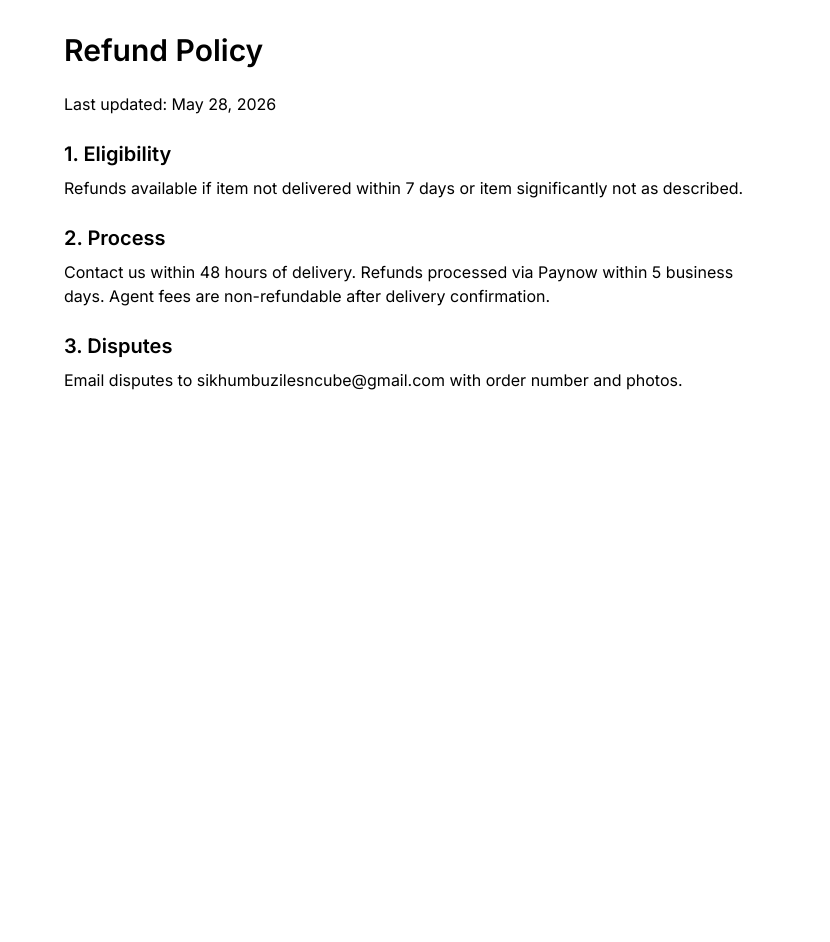
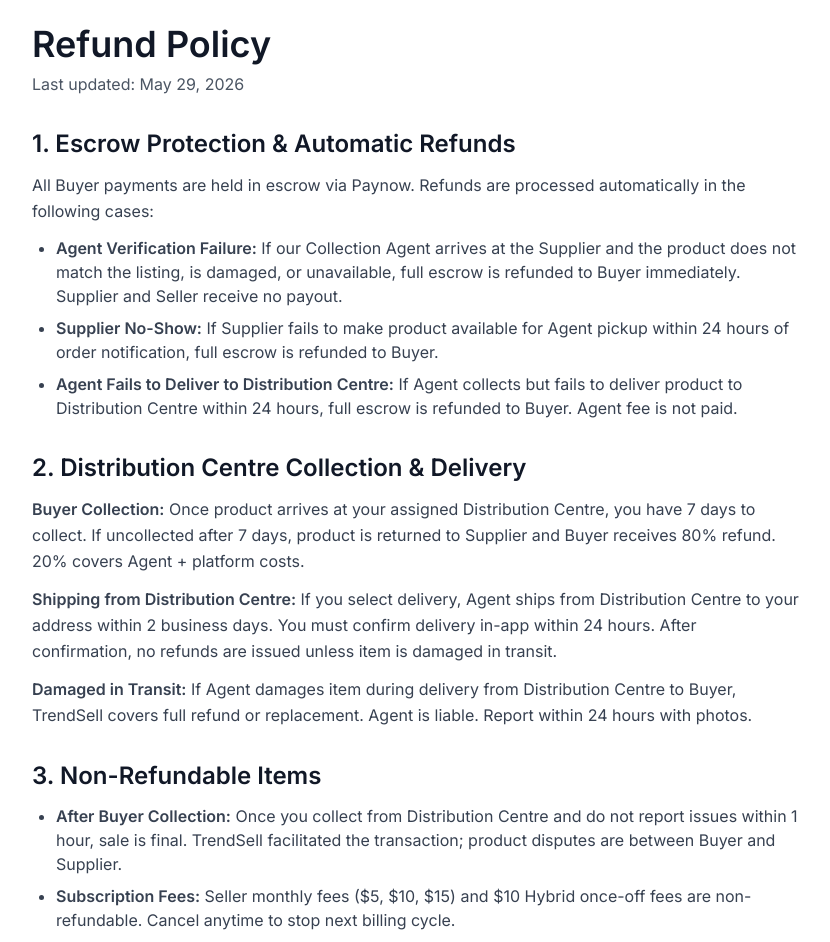
Before and after one commit to sikhumbuzilesncube/trendsell, a Next.js app: page /refunds in a window 1280 px wide. Shown: the top 942 px of the page, without its empty margins (224-1054 px from the left). Before the commit the page ends 800 px from the top, so only its background shows below. Built offline with nearby package versions, Linux system fonts and the light colour scheme.

Commit message:
Update page.tsx

```diff
--- a/app/refunds/page.tsx
+++ b/app/refunds/page.tsx
@@ -1,14 +1,99 @@
 export default function Refunds() {
   return (
-    <div className="max-w-3xl mx-auto p-8">
-      <h1 className="text-3xl font-bold mb-6">Refund Policy</h1>
-      <p className="mb-4">Last updated: May 28, 2026</p>
-      <h2 className="text-xl font-semibold mt-6 mb-2">1. Eligibility</h2>
-      <p>Refunds available if item not delivered within 7 days or item significantly not as described.</p>
-      <h2 className="text-xl font-semibold mt-6 mb-2">2. Process</h2>
-      <p>Contact us within 48 hours of delivery. Refunds processed via Paynow within 5 business days. Agent fees are non-refundable after delivery confirmation.</p>
-      <h2 className="text-xl font-semibold mt-6 mb-2">3. Disputes</h2>
-      <p>Email disputes to sikhumbuzilesncube@gmail.com with order number and photos.</p>
+    <div className="min-h-screen bg-white text-gray-900 p-6">
+      <div className="max-w-3xl mx-auto">
+        <h1 className="text-4xl font-bold mb-2">Refund Policy</h1>
+        <p className="text-gray-600 mb-8">Last updated: May 29, 2026</p>
+
+        <div className="space-y-8">
+          <section>
+            <h2 className="text-2xl font-semibold mb-3">1. Escrow Protection & Automatic Refunds</h2>
+            <p className="text-gray-700 leading-relaxed">
+              All Buyer payments are held in escrow via Paynow. Refunds are processed automatically
+              in the following cases:
+            </p>
+            <ul className="list-disc pl-6 mt-3 space-y-2 text-gray-700">
+              <li><strong>Agent Verification Failure:</strong> If our Collection Agent arrives at the Supplier
+              and the product does not match the listing, is damaged, or unavailable, full escrow is
+              refunded to Buyer immediately. Supplier and Seller receive no payout.</li>
+
+              <li><strong>Supplier No-Show:</strong> If Supplier fails to make product available for Agent
+              pickup within 24 hours of order notification, full escrow is refunded to Buyer.</li>
+
+              <li><strong>Agent Fails to Deliver to Distribution Centre:</strong> If Agent collects but
+              fails to deliver product to Distribution Centre within 24 hours, full escrow is refunded
+              to Buyer. Agent fee is not paid.</li>
+            </ul>
+          </section>
+
+          <section>
+            <h2 className="text-2xl font-semibold mb-3">2. Distribution Centre Collection & Delivery</h2>
+            <p className="text-gray-700 leading-relaxed">
+              <strong>Buyer Collection:</strong> Once product arrives at your assigned Distribution Centre,
+              you have 7 days to collect. If uncollected after 7 days, product is returned to Supplier
+              and Buyer receives 80% refund. 20% covers Agent + platform costs.
+            </p>
+            <p className="text-gray-700 leading-relaxed mt-3">
+              <strong>Shipping from Distribution Centre:</strong> If you select delivery, Agent ships from
+              Distribution Centre to your address within 2 business days. You must confirm delivery in-app
+              within 24 hours. After confirmation, no refunds are issued unless item is damaged in transit.
+            </p>
+            <p className="text-gray-700 leading-relaxed mt-3">
+              <strong>Damaged in Transit:</strong> If Agent damages item during delivery from Distribution
+              Centre to Buyer, TrendSell covers full refund or replacement. Agent is liable. Report within
+              24 hours with photos.
+            </p>
+          </section>
+
+          <section>
+            <h2 className="text-2xl font-semibold mb-3">3. Non-Refundable Items</h2>
+            <ul className="list-disc pl-6 space-y-2 text-gray-700">
+              <li><strong>After Buyer Collection:</strong> Once you collect from Distribution Centre and
+              do not report issues within 1 hour, sale is final. TrendSell facilitated the transaction;
+              product disputes are between Buyer and Supplier.</li>
+
+              <li><strong>Subscription Fees:</strong> Seller monthly fees ($5, $10, $15) and $10 Hybrid
+              once-off fees are non-refundable. Cancel anytime to stop next billing cycle.</li>
+
+              <li><strong>Platform Fee & Agent Fee:</strong> The 4% platform fee and $1.50 Agent fee are
+              non-refundable once Agent has verified and collected the product, as services were rendered.</li>
+
+              <li><strong>Change of Mind:</strong> No refunds for change of mind after Agent verification.
+              Check product details carefully before purchase.</li>
+            </ul>
+          </section>
+
+          <section>
+            <h2 className="text-2xl font-semibold mb-3">4. Dispute Process</h2>
+            <p className="text-gray-700 leading-relaxed">
+              All disputes are mediated by TrendSell using:
+            </p>
+            <ol className="list-decimal pl-6 mt-2 space-y-2 text-gray-700">
+              <li>Agent verification photos taken at Supplier premises</li>
+              <li>Distribution Centre intake photos and timestamps</li>
+              <li>Buyer collection confirmation or delivery GPS logs</li>
+              <li>Supplier premise verification records</li>
+            </ol>
+            <p className="text-gray-700 leading-relaxed mt-3">
+              Submit disputes to support@trendsell.co.zw within 48 hours of issue. TrendSell decision
+              is final. For fraud cases, we cooperate with Zimbabwe Republic Police and Paynow.
+            </p>
+          </section>
+
+          <section>
+            <h2 className="text-2xl font-semibold mb-3">5. Supplier & Seller Claims</h2>
+            <p className="text-gray-700 leading-relaxed">
+              <strong>Suppliers:</strong> If Agent falsely reports verification failure, you may claim
+              payout by providing CCTV or witness evidence from your premises within 24 hours.
+            </p>
+            <p className="text-gray-700 leading-relaxed mt-2">
+              <strong>Sellers:</strong> If Buyer fraudulently claims non-delivery after collecting from
+              Distribution Centre, TrendSell will review Centre CCTV and sign-out logs. False claims
+              result in Buyer ban.
+            </p>
+          </section>
+        </div>
+      </div>
     </div>
   )
-}
+              }
```
